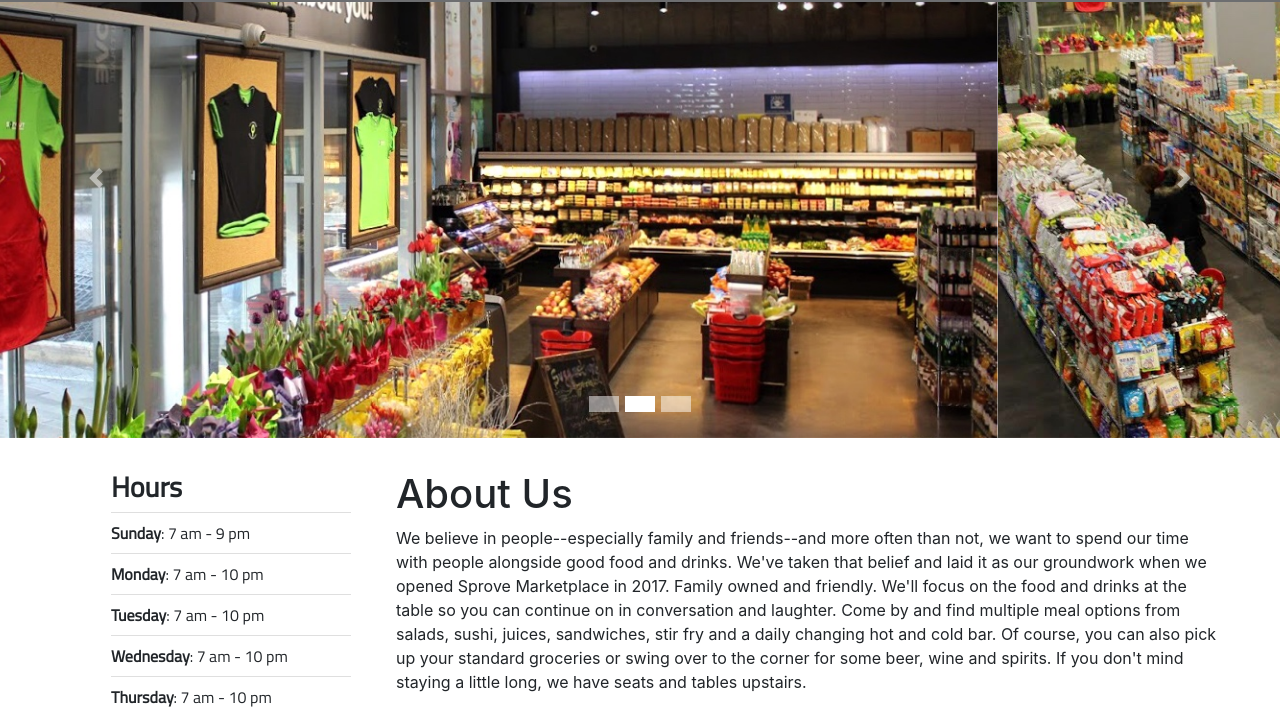
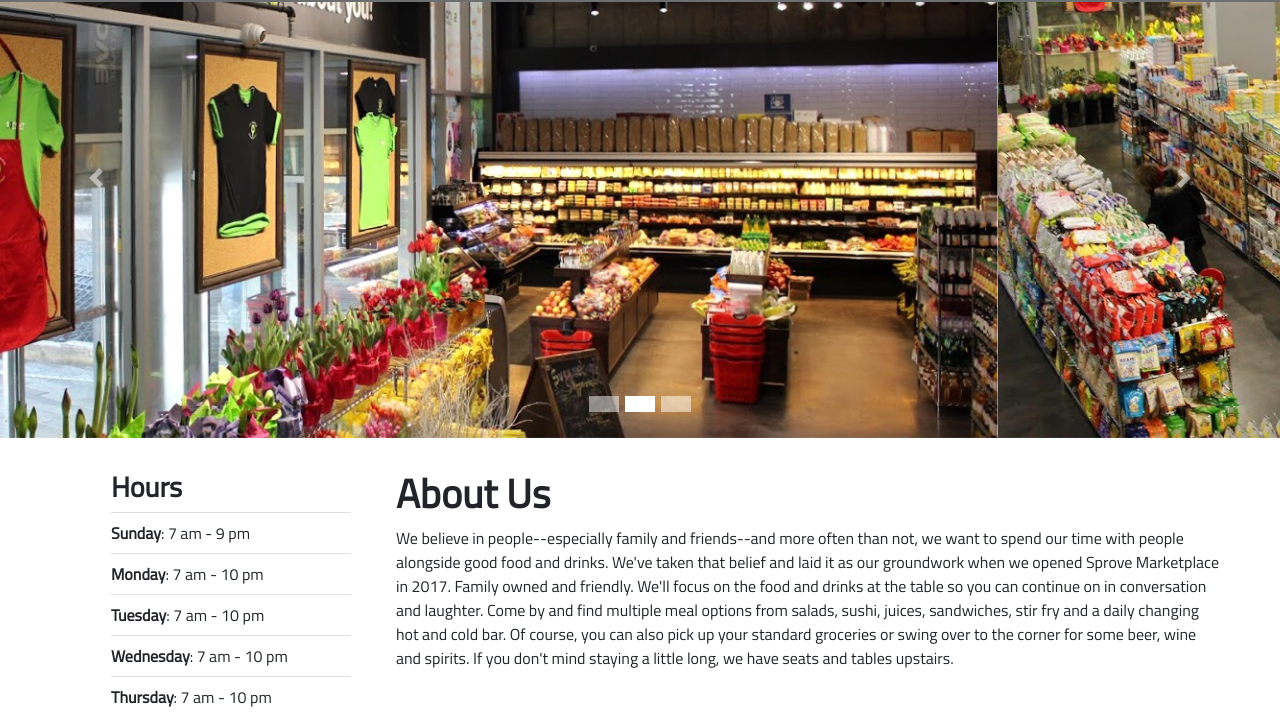
Before and after one commit to ahlecksyooan/sprovemarketplace, a website: page about.html in a window 1280 px wide. Shown: the part 82-796 px from the top of the page. Drawn offline with Linux system fonts and the light colour scheme.

Commit message:
Editing fonts

```diff
--- a/about.html
+++ b/about.html
@@ -145,8 +145,8 @@
             </ul>
           </div>
           <div class="col-lg-9 col-md-8 col-sm-7 col-xs-12" id="summary">
-            <h1>About Us</h1>
-            <p>
+            <h1 style="font-family: 'Titillium Web', sans-serif; font-weight: 600;">About Us</h1>
+            <p style="font-family: 'Titillium Web', sans-serif;">
               We believe in people--especially family and friends--and more often than not, we want to spend our time with people alongside good food and drinks. We've taken that belief and laid it as our groundwork when we opened Sprove Marketplace in 2017. Family owned and friendly. We'll focus on the food and drinks at the table so you can continue on in conversation and laughter.
 
               Come by and find multiple meal options from salads, sushi, juices, sandwiches, stir fry and a daily changing hot and cold bar. Of course, you can also pick up your standard groceries or swing over to the corner for some beer, wine and spirits. If you don't mind staying a little long, we have seats and tables upstairs.
```
